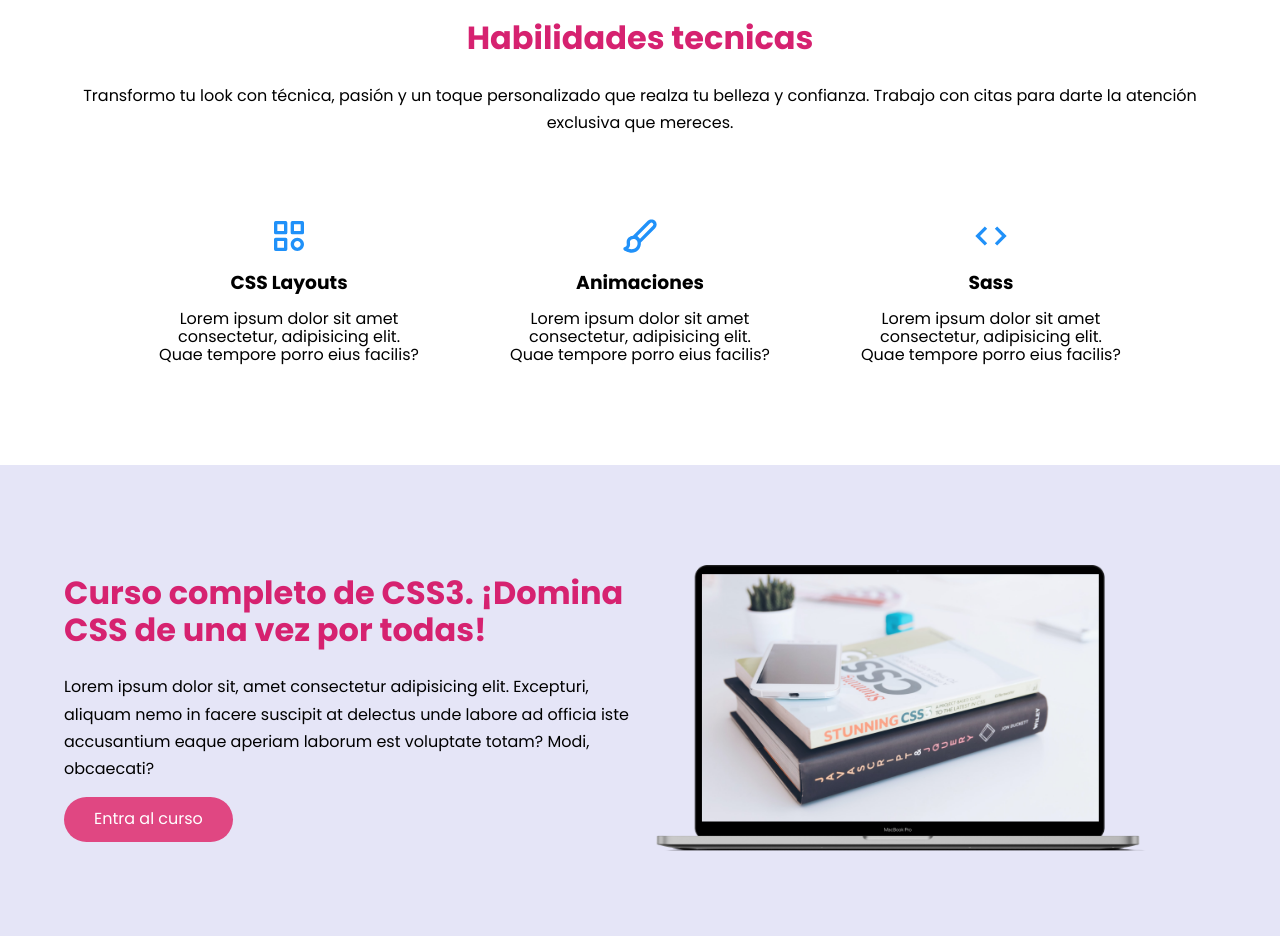
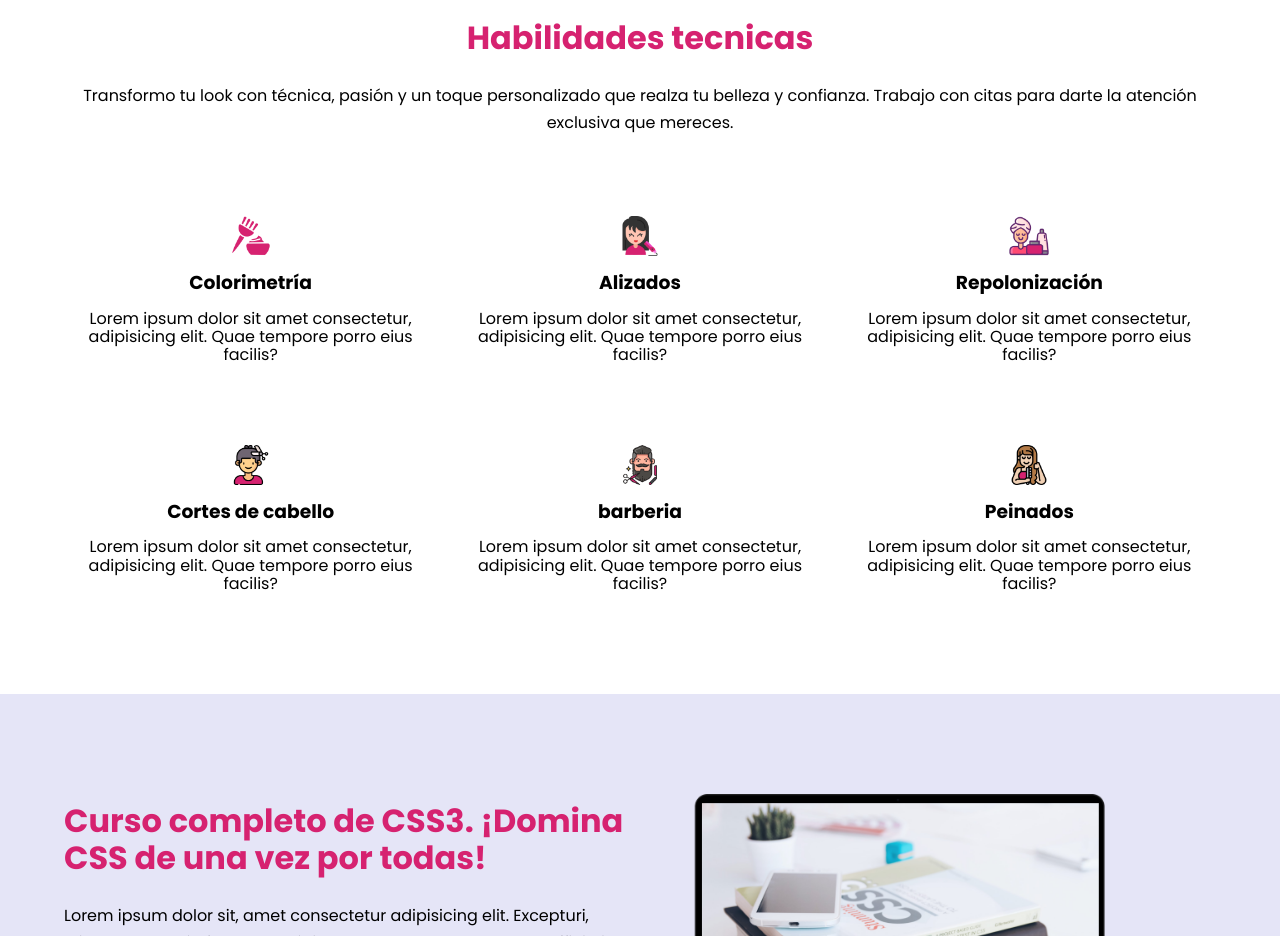
Before and after one commit to Danistan015/PeluqueriaCamila, a plain HTML site: page index.html in a window 1280 px wide. Shown: the part 880-1816 px from the top of the page. Drawn offline with Linux system fonts and the light colour scheme.

Commit message:
habilidades

```diff
--- a/css/estilos.css
+++ b/css/estilos.css
@@ -171,7 +171,7 @@ body {
 .about__main {
     padding-top: 80px;
     display: grid;
-    width: 90%;
+    width: 100%;
     margin: 0 auto;
     gap: 1em;
     overflow: hidden;
@@ -183,7 +183,7 @@ body {
     display: grid;
     gap: 1em;
     justify-items: center;
-    width: 260px;
+    width: 360px;
     overflow: hidden;
     margin: 0 auto;
 }
--- a/index.html
+++ b/index.html
@@ -76,22 +76,44 @@
 
             <div class="about__main">
                 <article class="about__icons">
-                    <img src="./images/shapes.svg" class="about__icon">
-                    <h3 class="about__title">CSS Layouts</h3>
+                    <img src="./images/MC/cuidado-del-cabello.png" class="about__icon">
+                    <h3 class="about__title">Colorimetría</h3>
                     <p class="about__paragrah">Lorem ipsum dolor sit amet consectetur, adipisicing elit. Quae tempore
                         porro eius facilis?</p>
                 </article>
 
                 <article class="about__icons">
-                    <img src="./images/paint.svg" class="about__icon">
-                    <h3 class="about__title">Animaciones</h3>
+                    <img src="./images/MC/alisar-el-cabello (1).png" class="about__icon">
+                    <h3 class="about__title">Alizados</h3>
                     <p class="about__paragrah">Lorem ipsum dolor sit amet consectetur, adipisicing elit. Quae tempore
                         porro eius facilis?</p>
                 </article>
 
                 <article class="about__icons">
-                    <img src="./images/code.svg" class="about__icon">
-                    <h3 class="about__title">Sass</h3>
+                    <img src="./images/MC/tratamiento-capilar.png" class="about__icon">
+                    <h3 class="about__title">Repolonización</h3>
+                    <p class="about__paragrah">Lorem ipsum dolor sit amet consectetur, adipisicing elit. Quae tempore
+                        porro eius facilis?</p>
+                </article>
+            </div>
+            <div class="about__main">
+                <article class="about__icons">
+                    <img src="./images/MC/corte-de-pelo.png" class="about__icon">
+                    <h3 class="about__title">Cortes de cabello</h3>
+                    <p class="about__paragrah">Lorem ipsum dolor sit amet consectetur, adipisicing elit. Quae tempore
+                        porro eius facilis?</p>
+                </article>
+
+                <article class="about__icons">
+                    <img src="./images/MC/barberia.png" class="about__icon">
+                    <h3 class="about__title">barberia</h3>
+                    <p class="about__paragrah">Lorem ipsum dolor sit amet consectetur, adipisicing elit. Quae tempore
+                        porro eius facilis?</p>
+                </article>
+
+                <article class="about__icons">
+                    <img src="./images/MC/peine.png" class="about__icon">
+                    <h3 class="about__title">Peinados</h3>
                     <p class="about__paragrah">Lorem ipsum dolor sit amet consectetur, adipisicing elit. Quae tempore
                         porro eius facilis?</p>
                 </article>
```
